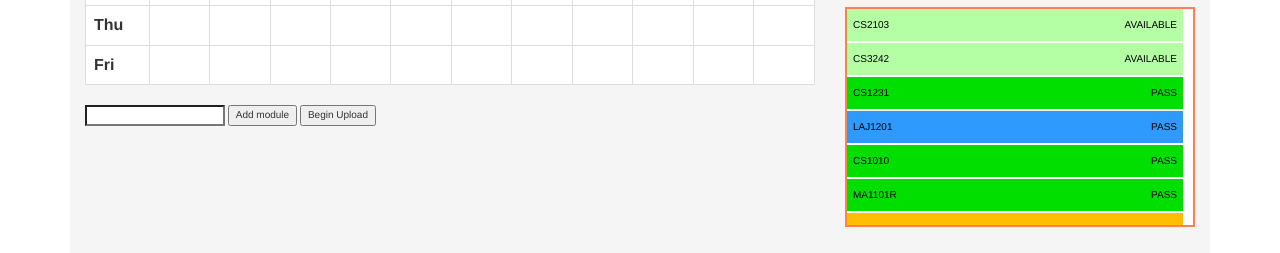
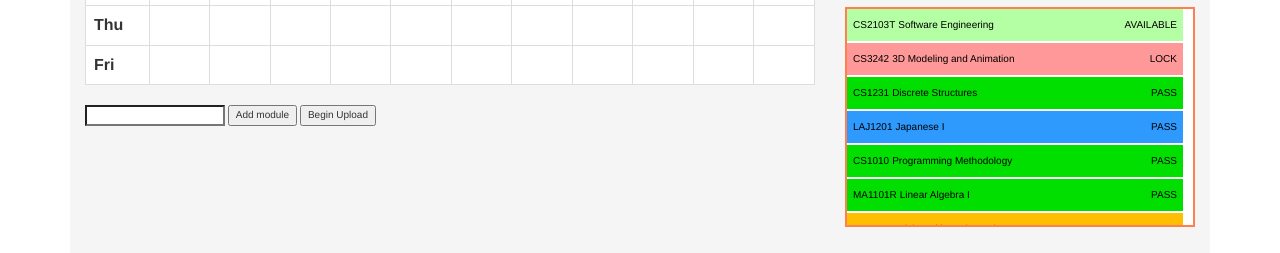
Before and after one commit to Ascalon0823/CS3240Project, a plain HTML site: page homepage.html in a window 1280 px wide. Shown: the part 290-543 px from the top of the page. Drawn offline with nearby package versions, Linux system fonts and the light colour scheme.

Commit message:
Implement missing module hover box in infowindow

```diff
--- a/css/style.css
+++ b/css/style.css
@@ -203,7 +203,6 @@ progress {
     display: block;
     border: none;
 
-
 }
 
 /* PR Progress bar hovering*/
@@ -382,8 +381,9 @@ div.results::-webkit-scrollbar{
 }
 
 #missingModWindow button{
+
     height:32px;
-    width: 480px;
+    width: 336px;
     margin-top:2px;
     margin-left: 10px;
     margin-right: 10px;
@@ -392,7 +392,7 @@ div.results::-webkit-scrollbar{
     color: black;
     display: block;
     border: none;
-    font-size: 14px;
+    font-size: 12px;
 }
 
 
--- a/homepage.html
+++ b/homepage.html
@@ -170,11 +170,11 @@
          <Script>
 
              var userModules =[
-                       {"id":"CS1010","type":"P","passed":true,"pre":[]},
-                       {"id":"CS1020","type":"P","passed":true,"pre":["CS1010"]},
+                       {"id":"CS1010","type":"P","passed":true},
+                       {"id":"CS1020","type":"P","passed":true},
                        {"id":"CS1231","type":"P","passed":true},
                        {"id":"LAJ1201","type":"U","passed":true},
-                       {"id":"CS2103","type":"P","passed":false},
+                       {"id":"CS2103T","type":"P","passed":false},
                        {"id":"MA1101R","type":"P","passed":true},
                        {"id":"GEK1505","type":"L","passed":true},
                        {"id":"SSA2205","type":"L","passed":true},
@@ -199,7 +199,10 @@
                        {"id":"MA1301","type":"P","name":"Introductory Mathematics","pre":[]},
                        {"id":"SS","type":"L","name":"Social Study","pre":[]},
                        {"id":"ST2334","type":"P","name":"Probability and Statics","pre":["MA1521"]},
-                       {"id":"PC1221","type":"P","name":"Fundamental Physics I","pre":[]}
+                       {"id":"PC1221","type":"P","name":"Fundamental Physics I","pre":[]},
+                       {"id":"LAJ1201","type":"U","name":"Japanese I","pre":[]},
+                       {"id":"GEK1505","type":"L","name":"Living with Mathematics","pre":[]},
+                       {"id":"SSA2205","type":"L","name":"Singapore and Japan","pre":[]}
                  ];
              var tableModules =[
                  ];
@@ -316,89 +319,52 @@
 
                     //create a specific list for modules
                     for(i = 0; i < userModules.length; i++ ){
-                        var button = document.createElement('button');
-                        var id = document.createTextNode(userModules[i].id);
-                        var state = "PASS";
-                        if(!userModules[i].passed){
-                            state="AVAILABLE"
-                        }
-                        var stateE = document.createTextNode(state);
-                        var stateDiv = document.createElement('div');
-                        stateDiv.style.cssFloat="right";
-                        button.appendChild(id);
-                        stateDiv.appendChild(stateE);
-                        button.appendChild(stateDiv);
-                        var self=document.getElementById('info');
+                        var id = userModules[i].id;
+                        var mod = findModule(id);
+                        var button = createModButtone(mod)
                         if(userModules[i].type=="P"){
-                            if(state == "PASS"){
-                                button.style.backgroundColor= "#01DF01";
-                            }
-                            else{
-                                button.style.backgroundColor= "#B4FFA3";
-                            }
                             ModuleListP.appendChild(button);
                         }
                         else if(userModules[i].type=="U"){
-                            if(state == "PASS"){
-                                button.style.backgroundColor= "#2E9AFE";
-                            }
-                            else{
-                                button.style.backgroundColor= "#81F7F3";
-                            }
                             ModuleListU.appendChild(button);
                         }
                         else if(userModules[i].type=="L"){
-                            if(state == "PASS"){
-                                button.style.backgroundColor= "#FFBF00";
-                            }
-                            else{
-                                button.style.backgroundColor= "#F3F781";
-                            }
                             ModuleListL.appendChild(button);
                         }
                     }
 
                     //create total module list
                     for(i = 0; i < userModules.length; i++ ){
-                        var button = document.createElement('button');
-                        var id = document.createTextNode(userModules[i].id);
-                        var state = "PASS";
-                        if(!userModules[i].passed){
-                            state="AVAILABLE"
-                        }
-                        var stateE = document.createTextNode(state);
-                        var stateDiv = document.createElement('div');
-                        stateDiv.style.cssFloat="right";
-                        button.appendChild(id);
-                        stateDiv.appendChild(stateE);
-                        button.appendChild(stateDiv);
-                        var self=document.getElementById('info');
-                        if(userModules[i].type=="P"){
-                            if(state == "PASS"){
-                                button.style.backgroundColor= "#01DF01";
-                            }
-                            else{
-                                button.style.backgroundColor= "#B4FFA3";
+                        var id = userModules[i].id;
+                        var mod = findModule(id);
+                        var button = createModButtone(mod);
+                        ModuleListAll.appendChild(button);
+                    }
+                    $('.infowindow').on('mouseenter','button',function(e){
+                        var id = $(this).first().children().first().text();
+                        console.log(id);
+                        var mod = findModule(id);
+
+                        var missing = findMissingModule(mod);
+                        if(missing.length>0){
+                            var missingMods = document.getElementById('missingModWindow');
+                            missingMods.innerHTML="";
+                            var x = e.clientX;
+                            var y = e.clientY;
+                            missingMods.style.left=x-480;
+                            missingMods.style.top=y;
+                            missingMods.style.display="block";
+                            for(s=0;s<missing.length;s++){
+                                var m = findModule(missing[s]);
+                                var b = createModButtone(m);
+                                missingMods.appendChild(b);
                             }
                         }
-                        else if(userModules[i].type=="U"){
-                            if(state == "PASS"){
-                                button.style.backgroundColor= "#2E9AFE";
-                            }
-                            else{
-                                button.style.backgroundColor= "#81F7F3";
-                            }
-                        }
-                        else if(userModules[i].type=="L"){
-                            if(state == "PASS"){
-                                button.style.backgroundColor= "#FFBF00";
-                            }
-                            else{
-                                button.style.backgroundColor= "#F3F781";
-                            }
-                        }
-                        ModuleListAll.appendChild(button);
-                    }
+                    });
+                    $('.infowindow').on('mouseleave','button',function(e){
+                        var e = document.getElementById('missingModWindow');
+                            e.style.display="none";
+                    });
 
                 }
 
@@ -505,10 +471,14 @@
                 function createModButtone(mod){
                     var button = document.createElement('button');
                     button.setAttribute('id','module_select');
+                    var idd = document.createElement('div');
                     var id = document.createTextNode(mod.id);
-                    var name = document.createTextNode(" "+mod.name);
+                    idd.appendChild(id);
+                    idd.style.float='left';
+                    idd.style.marginRight="3px";
+                    var name = document.createTextNode(""+mod.name);
 
-                    button.appendChild(id);
+                    button.appendChild(idd);
                     button.appendChild(name);
                     var state = "AVAILABLE";
                     var userModule;
```
